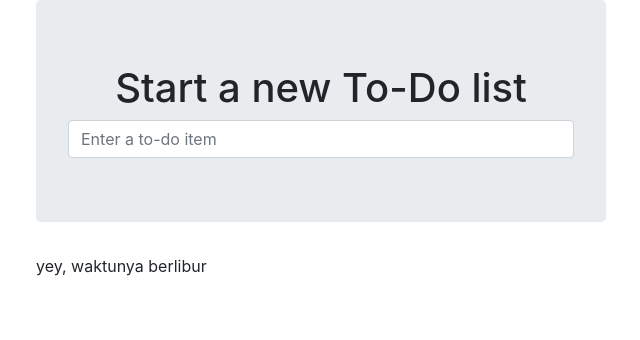
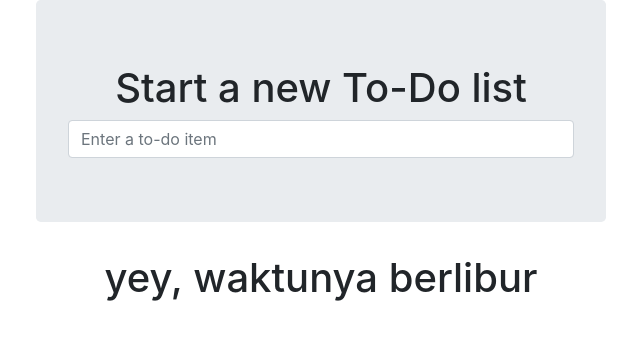
Before and after one commit to ridwanadhip/PMPL, a Django app: page / in a window 1280 px wide. Shown: the top 340 px of the page, without its empty margins (34-674 px from the left). Run offline with Django 3.2, Linux system fonts and the light colour scheme; data that the repository does not hold is empty; some libraries are stand-ins or nearby versions.

Commit message:
mengubah posisi dari komentar

```diff
--- a/template/base.html
+++ b/template/base.html
@@ -25,13 +25,9 @@
 
 			<div class="row">
 				<div class="col-md-6 col-md-offset-3">
-					{% block table %}
-					{% endblock %}
+					{% block table %}{% endblock %}
+					<div class="text-center"><h1>{{ comment }}</h1></div>
 				</div>
-			</div>
-
-			<div class="row">
-				{{ comment }}
 			</div>
 		<div/>
 	</body>
```
